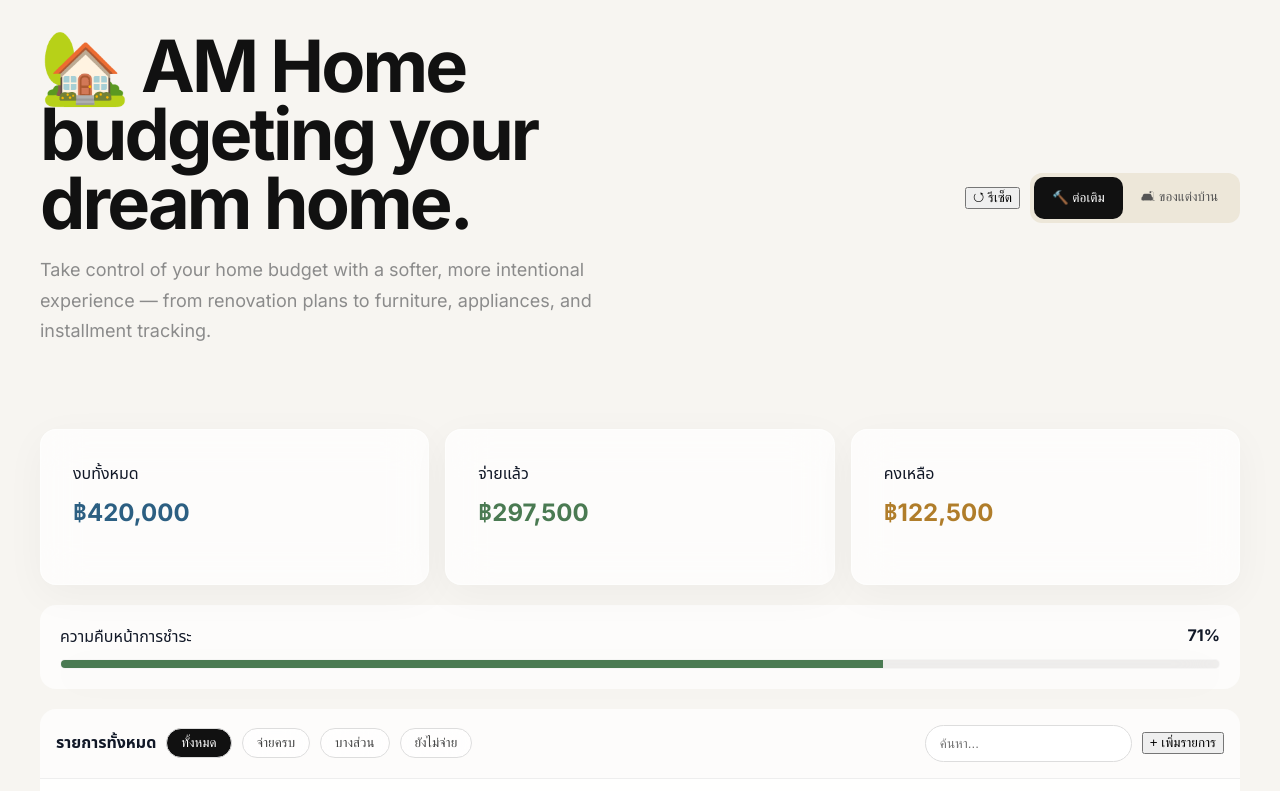
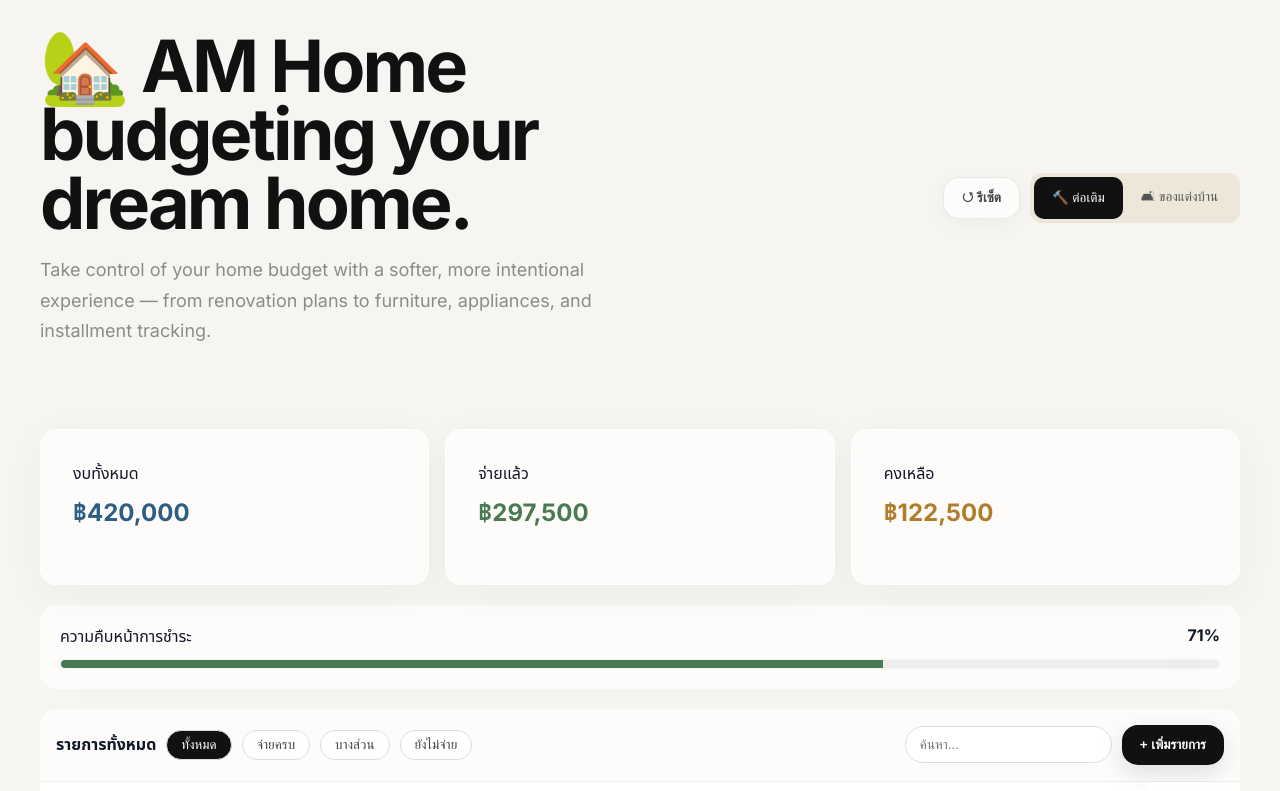
Before and after one commit to mildermine-kwr/am-home-budget, a React (Vite) app: page / in a window 1280 px wide. Shown: the top 791 px of the page. Built offline with nearby package versions, Linux system fonts and the light colour scheme.

Commit message:
Update App.jsx

```diff
--- a/src/App.jsx
+++ b/src/App.jsx
@@ -279,6 +279,17 @@ export default function App() {
           >
             <button
               onClick={resetData}
+              style={{
+                border: '1px solid rgba(0,0,0,.08)',
+                background: 'rgba(255,255,255,.72)',
+                backdropFilter: 'blur(16px)',
+                borderRadius: '16px',
+                padding: '12px 18px',
+                fontWeight: 600,
+                color: '#444',
+                boxShadow: '0 4px 20px rgba(0,0,0,.04)',
+                transition: '.2s ease',
+              }}
             >
               ↺ รีเซ็ต
             </button>
@@ -502,6 +513,16 @@ export default function App() {
               onClick={() =>
                 setOpen(true)
               }
+              style={{
+                border: 'none',
+                background: '#111111',
+                color: '#fff',
+                borderRadius: '16px',
+                padding: '12px 18px',
+                fontWeight: 700,
+                boxShadow: '0 8px 24px rgba(0,0,0,.12)',
+                transition: '.2s ease',
+              }}
             >
               + เพิ่มรายการ
             </button>
```
